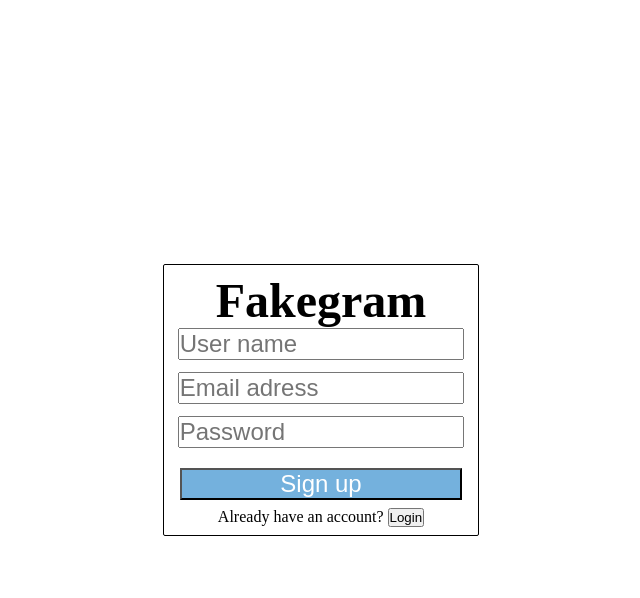
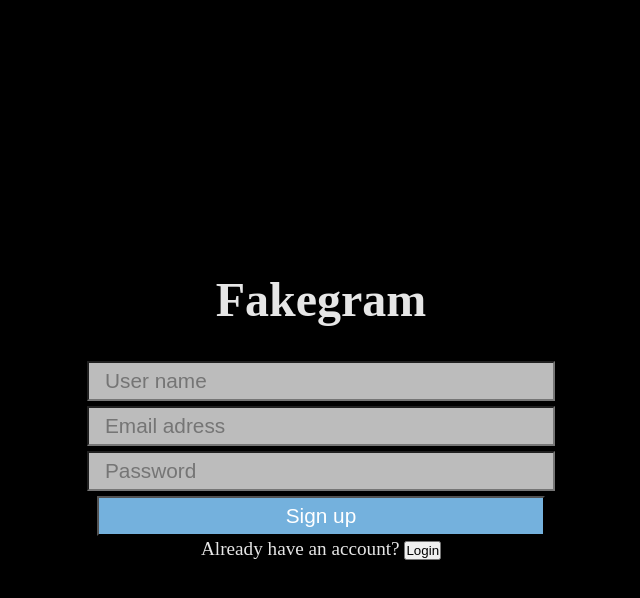
Before and after one commit to sesamDev/instagram-clone, a React (Create React App) app: page / in a window 1280 px wide. Both pictures are taken after a click on the button "Sign-up". Shown: the top 598 px of the page, without its empty margins (319-959 px from the left). Built offline with nearby package versions, Linux system fonts and the light colour scheme; no server answers.

Commit message:
Changed styling

```diff
--- a/src/styles/App.css
+++ b/src/styles/App.css
@@ -1,10 +1,16 @@
 * {
   margin: 0;
   padding: 0;
+}
+
+:root {
+  background-color: rgb(0, 0, 0);
 }
 .App {
   height: fit-content;
   width: 100vw;
   display: flex;
   flex-direction: column;
+  background-color: rgb(0, 0, 0);
+  color: rgb(230, 230, 230);
 }
--- a/src/styles/Card.css
+++ b/src/styles/Card.css
@@ -1,32 +1,37 @@
 .card {
-  border: 2px solid rgb(212, 212, 212);
+  border: 2px solid rgba(212, 212, 212, 0.5);
   border-radius: 10px;
   width: 50%;
   height: 80vh;
-  display: flex;
-  flex-direction: column;
+  display: grid;
+  grid-template-rows: 1fr 8fr 0.2fr 0.2fr 2fr 1fr;
 }
 
 .cardAuthor {
-  height: 5%;
+  grid-row: 1/2;
+  align-self: center;
+  height: 100%;
   display: flex;
   flex-direction: row;
   align-items: center;
 }
 
 .cardAuthor > img {
-  height: 80%;
+  max-height: 42px;
   border-radius: 50%;
   margin-left: 0.2rem;
+  background-color: white;
 }
 
 .cardAuthor > span {
   margin-left: 0.5rem;
+  font-size: 1.5rem;
 }
 
 .cardImgContent {
-  height: 70%;
+  min-height: 70%;
   display: flex;
+  justify-content: center;
   flex-direction: column;
 }
 .cardImgContent > img {
@@ -37,10 +42,46 @@
 }
 
 #likeButton > svg {
-  fill: black;
+  fill: white;
+  cursor: pointer;
 }
 
 #likeButton.paintRed > svg {
   fill: rgb(218, 0, 0);
   font-weight: bold;
 }
+
+.actionButtons {
+  padding-left: 0.5rem;
+}
+
+.numLikes {
+  padding-left: 0.5rem;
+}
+
+.cardTextContent {
+  max-height: 40%;
+  padding-left: 0.5rem;
+}
+
+.cardContainerBottom {
+  height: 100%;
+  grid-row: 6/7;
+  display: grid;
+  grid-template-rows: 1fr 1fr 2fr;
+}
+
+.cardShowComments {
+  padding: 0rem 0.5rem;
+}
+
+.datetimePosted {
+  padding: 0.5rem 0.5rem;
+}
+.cardContainerBottom > .addComment {
+  display: flex;
+  flex-direction: column;
+  justify-content: flex-end;
+  padding: 0.5rem 0.5rem;
+  border: 1px solid rgba(255, 255, 255, 0.5);
+}
--- a/src/styles/Login.css
+++ b/src/styles/Login.css
@@ -1,59 +1,50 @@
 .loginContainer {
   height: 100vh;
   display: flex;
-  flex-direction: row;
+  flex-direction: column;
   justify-content: center;
   align-items: center;
   max-width: 80vw;
-  flex-wrap: wrap;
   padding: 0;
+  align-self: center;
 }
 
 .loginContainer > img {
   width: 25%;
 }
 
-.loginRight {
-  max-width: 50%;
-  height: 50%;
-  display: flex;
-  flex-direction: column;
-  justify-content: center;
-  align-items: center;
-}
 .loginForm {
-  height: 80%;
-  border: 1px solid rgb(140, 140, 140);
-  border-radius: 2px;
+  height: 40%;
   display: grid;
   grid-template-rows: 1fr 0.5fr 0.5fr 0.5fr 0.5fr;
-  width: 90%;
+  min-width: 100%;
   justify-content: center;
   align-items: center;
 }
 
 .loginForm > h2 {
   font-size: 3rem;
-  padding: 0 4.5rem;
+  text-align: center;
   margin: 2rem 0;
 }
 
 .loginForm > .loginInput {
   height: 80%;
-  width: 80%;
-  margin-bottom: 1rem;
+  width: 100%;
+  margin: 0.5rem 5rem;
   font-size: 1.3rem;
   justify-self: center;
+  padding-left: 1rem;
+  background-color: rgb(188, 188, 188);
 }
 .loginForm > button {
   font-size: 1.3rem;
   background-color: rgb(116, 177, 221);
   color: white;
   height: 90%;
-  width: 80%;
-  margin-bottom: 0.5rem;
+  width: 100%;
+  margin: 0.5rem;
   justify-self: center;
-  padding: 0 2px;
 }
 
 .loginForm > p {
@@ -65,10 +56,8 @@
   display: flex;
   justify-content: center;
   align-items: center;
-  height: 15%;
-  border: 1px solid rgb(140, 140, 140);
-  width: 90%;
-  margin-top: 0.5rem;
+  height: 5%;
+  min-width: 40vw;
 }
 
 .alternateLogin > img {
@@ -77,11 +66,11 @@
   cursor: pointer;
 }
 
-.signUpLink,
-.signUpLink:visited {
+.signUpButton {
   color: rgb(67, 116, 173);
   font-weight: bold;
-  text-decoration: none;
-  list-style: none;
   font-size: 1.3rem;
+  background-color: transparent;
+  border: none;
+  cursor: pointer;
 }
--- a/src/styles/Navbar.css
+++ b/src/styles/Navbar.css
@@ -8,15 +8,10 @@
   align-items: center;
   position: sticky;
   top: 0;
-  background-color: white;
-}
-#navLine {
-  border: 1px solid black;
-  width: 100vw;
 }
 
 .navbarItemsContainer {
-  width: 50%;
+  width: 90%;
   height: 100%;
   display: flex;
   flex-direction: row;
--- a/src/styles/SignUp.css
+++ b/src/styles/SignUp.css
@@ -1,42 +1,49 @@
 .signUpContainer {
   height: 100vh;
-  width: 100vw;
   display: flex;
+  flex-direction: column;
   justify-content: center;
   align-items: center;
-  margin: 0;
+  max-width: 80vw;
   padding: 0;
+  align-self: center;
 }
 
 .signUpContainer > form {
-  max-height: 80%;
-  max-width: 60%;
-  display: flex;
-  flex-direction: column;
-  border: 1px solid black;
+  height: 40%;
+  display: grid;
+  grid-template-rows: 1fr 0.5fr 0.5fr 0.5fr 0.5fr;
+  min-width: 100%;
   justify-content: center;
   align-items: center;
-  border-radius: 2px;
-  padding: 0.5em 0;
 }
 
 .signUpContainer > form > input {
-  height: 100%;
-  width: 90%;
-  font-size: 1.5rem;
-  margin-bottom: 0.5em;
+  height: 80%;
+  width: 100%;
+  margin: 0.5rem 5rem;
+  font-size: 1.3rem;
+  justify-self: center;
+  padding-left: 1rem;
+  background-color: rgb(188, 188, 188);
 }
 .signUpContainer > form > button {
-  font-size: 1.5rem;
+  font-size: 1.3rem;
   background-color: rgb(116, 177, 221);
   color: white;
-  height: 100%;
-  width: 90%;
-  margin-bottom: 0.5rem;
-  padding: 0;
-  margin-top: 0.5rem;
+  height: 90%;
+  width: 100%;
+  margin: 0.5rem;
+  justify-self: center;
 }
 
 .signUpContainer > form > h2 {
   font-size: 3rem;
+  text-align: center;
+  margin: 2rem 0;
 }
+
+.signUpContainer > form > div {
+  text-align: center;
+  font-size: 1.2rem;
+}
```
Also changed, not shown: src/styles/Profile.css (added, +33 -0 lines).
